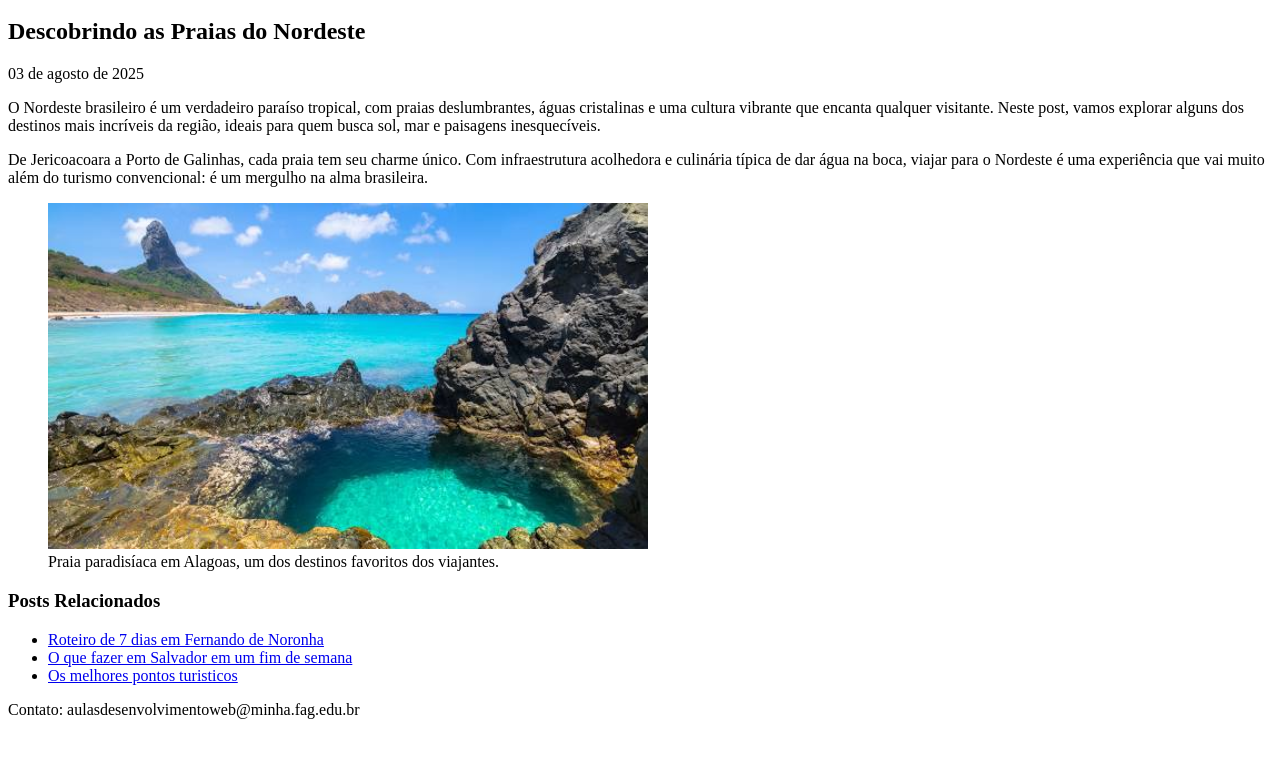
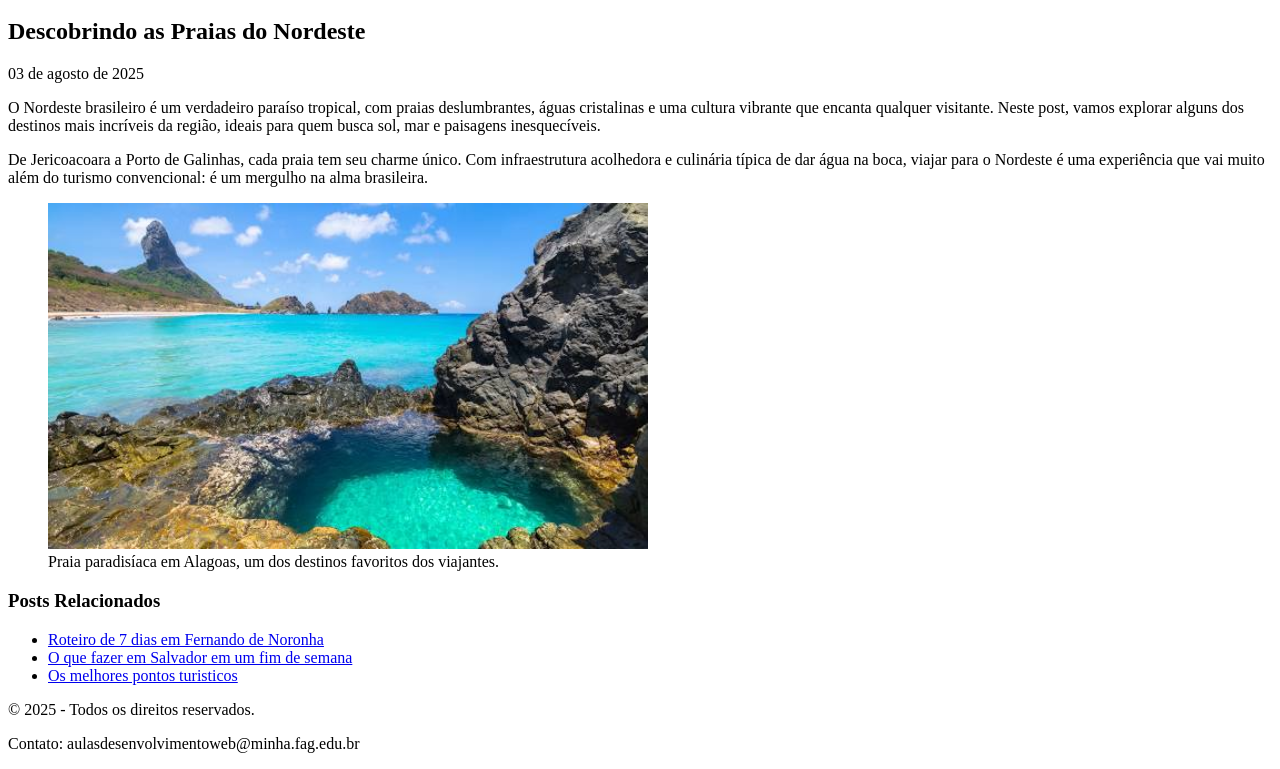
Before and after one commit to skafikis/desenvolvimento-web, a plain HTML site: page primeirobi/atv1/index.html in a window 1280 px wide. Shown: the part 136-905 px from the top of the page. Before the commit the page ends 871 px from the top, so only its background shows below. Drawn offline with Linux system fonts and the light colour scheme.

Commit message:
:truck: fix: adicionando copy, um detalhe que faltou

```diff
--- a/primeirobi/atv1/index.html
+++ b/primeirobi/atv1/index.html
@@ -46,6 +46,7 @@
     </main>
 
     <footer>
+        <p>&copy; 2025 - Todos os direitos reservados.</p>
         <p>Contato: aulasdesenvolvimentoweb@minha.fag.edu.br</p>
     </footer>
 </body>
```
